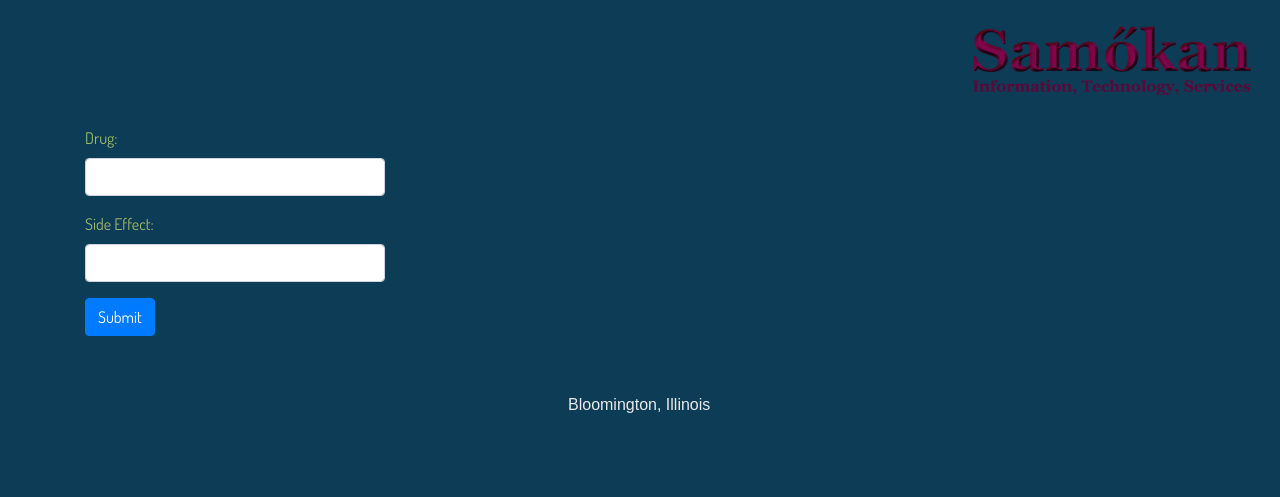
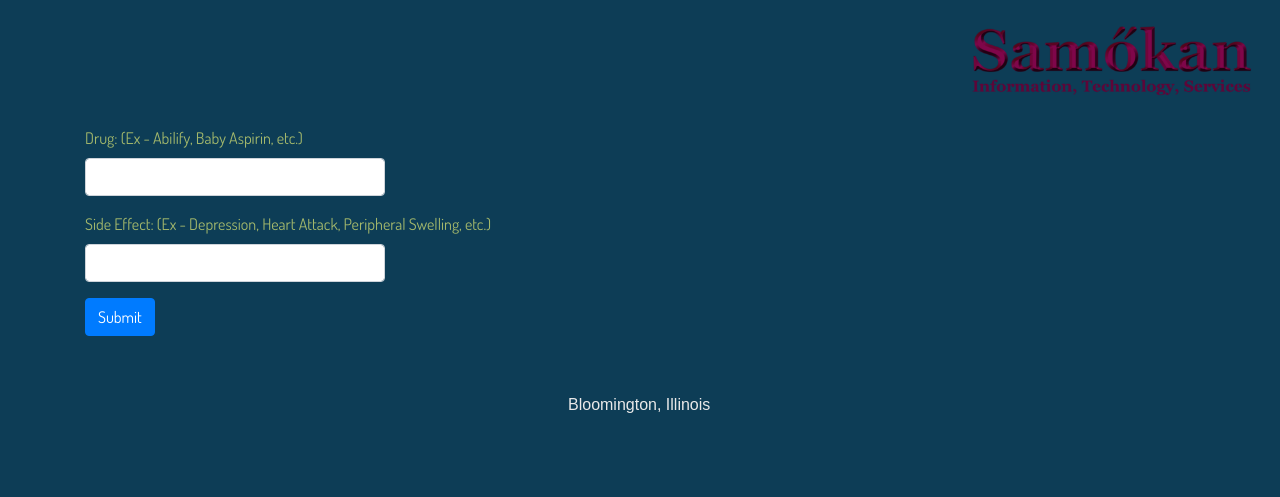
Before and after one commit to ShivaKakarla512/HealthUI, a plain HTML site: page healthOne.html in a window 1280 px wide. Drawn offline with nearby package versions, Linux system fonts and the light colour scheme.

Commit message:
Update healthOne.html

```diff
--- a/healthOne.html
+++ b/healthOne.html
@@ -23,11 +23,11 @@
   <div class="container input">
     <form action="data.html" method="get">
       <div class="form-group">
-        <label for="dr">Drug:</label>
+        <label for="dr">Drug: (Ex - Abilify, Baby Aspirin, etc.)</label>
         <input type="text" class="form-control" id="dr" name="drug">
       </div>
       <div class="form-group">
-        <label for="sym">Side Effect:</label>
+        <label for="sym">Side Effect: (Ex - Depression, Heart Attack, Peripheral Swelling, etc.)</label>
         <input type="text" class="form-control" id="sym" name="symptom">
       </div>
       <button type="submit" class="btn btn-primary">Submit</button>
```
